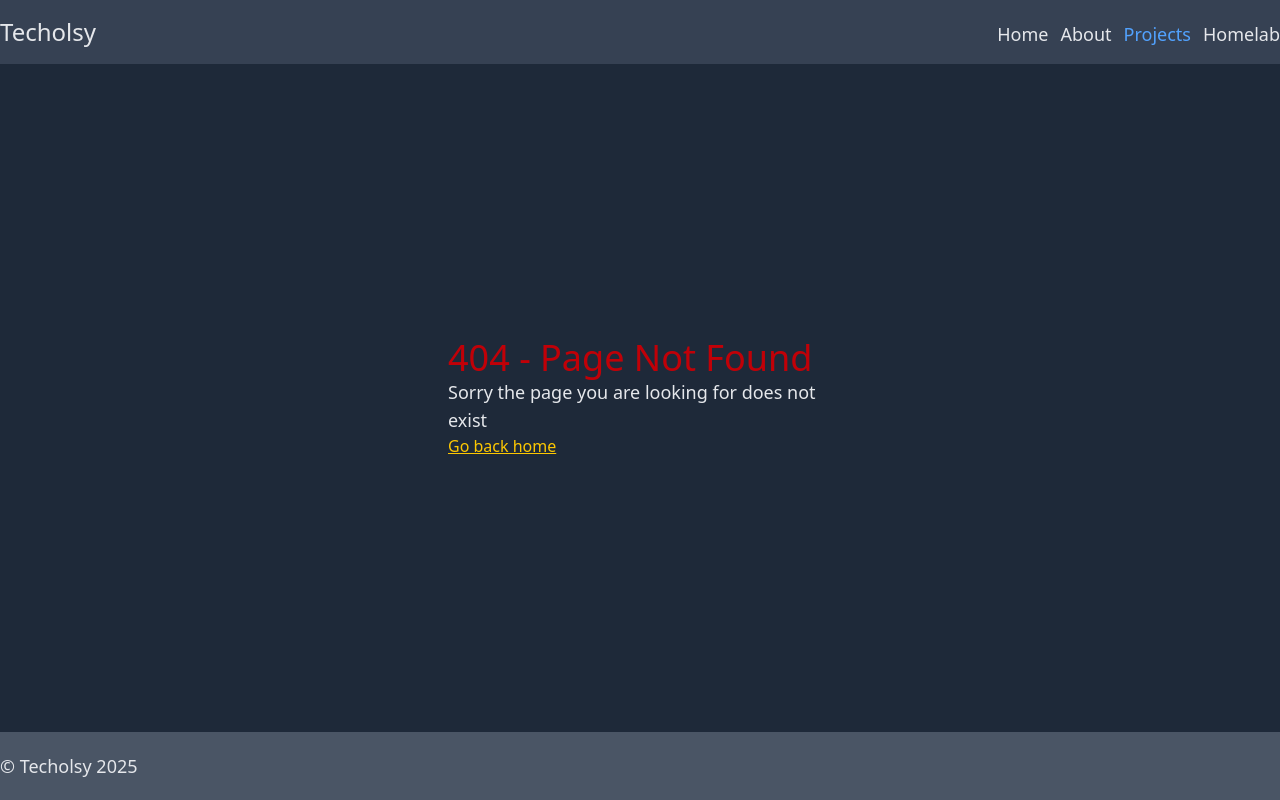
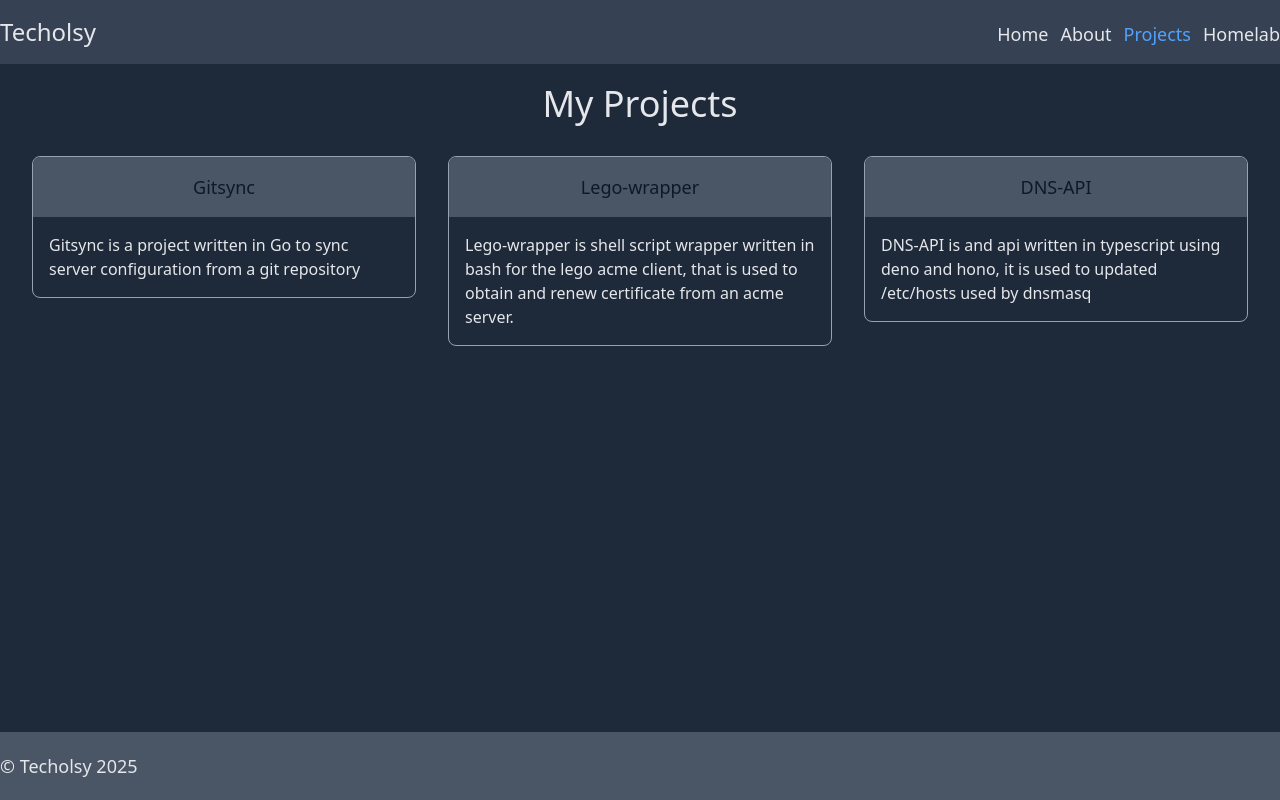
Before and after one commit to techolsy/techolsy-website, a SvelteKit app: page /projects in a window 1280 px wide. Before the commit this address had no page. Built offline with nearby package versions, Linux system fonts and the light colour scheme; some icons are missing.

Commit message:
projects page: added a projects page

```diff
--- /dev/null
+++ b/src/routes/projects/+page.svelte
@@ -0,0 +1,31 @@
+<script>
+  import Card from '$lib/components/Card.svelte';
+</script>
+
+<svelte:head>
+  <title>Projects</title>
+</svelte:head>
+
+<div class="container flex flex-col mx-auto py-5">
+  <h1 class="text-4xl text-center">My Projects</h1>
+
+  <div class="flex p-4 mx-auto">
+    <Card title="Gitsync" link="https://github.com/techolsy/gitsync">
+      <p>Gitsync is a project written in Go to sync server configuration from a git repository</p>
+    </Card>
+
+    <Card title="Lego-wrapper" link="https://github.com/techolsy/lego-wrapper">
+      <p>
+        Lego-wrapper is shell script wrapper written in bash for the lego acme client, that is used to
+        obtain and renew certificate from an acme server.
+      </p>
+    </Card>
+
+    <Card title="DNS-API" link="https://github.com/techolsy/dns-api">
+      <p>
+        DNS-API is and api written in typescript using deno and hono, it is used to updated /etc/hosts used
+        by dnsmasq
+      </p>
+    </Card>
+  </div>
+</div>
```
